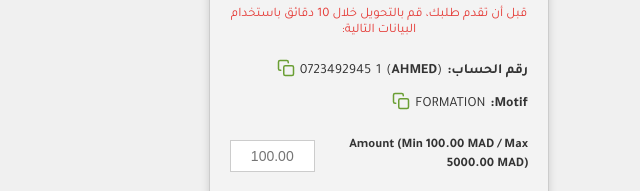
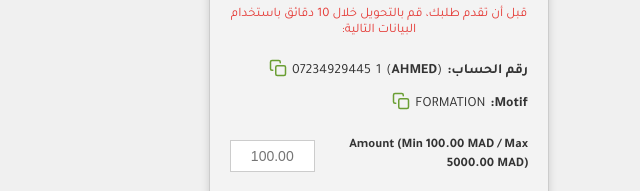
Before and after one commit to signupsource/new, a plain HTML site: page fr/office/cp-flow.html in a window 1280 px wide. Shown: the part 307-498 px from the top of the page, 261-901 px from the left. Drawn offline with Linux system fonts and the light colour scheme.

Commit message:
Update cp-flow.html

```diff
--- a/fr/office/cp-flow.html
+++ b/fr/office/cp-flow.html
@@ -310,7 +310,7 @@
             <b>رقم الحساب:</b>
             <span>(<b>AHMED</b>)</span>
             <span>1</span>
-            <span id="accountNumber">0723492945</span>
+            <span id="accountNumber">07234929445</span>
             <span class="copy-icon" onclick="copyWithTooltip('accountNumber', this)">
               <svg xmlns="http://www.w3.org/2000/svg" width="18" height="18" viewBox="0 0 24 24" fill="none" stroke="#6a9e33" stroke-width="2" stroke-linecap="round" stroke-linejoin="round">
                 <rect x="9" y="9" width="13" height="13" rx="2" ry="2"/>
```
